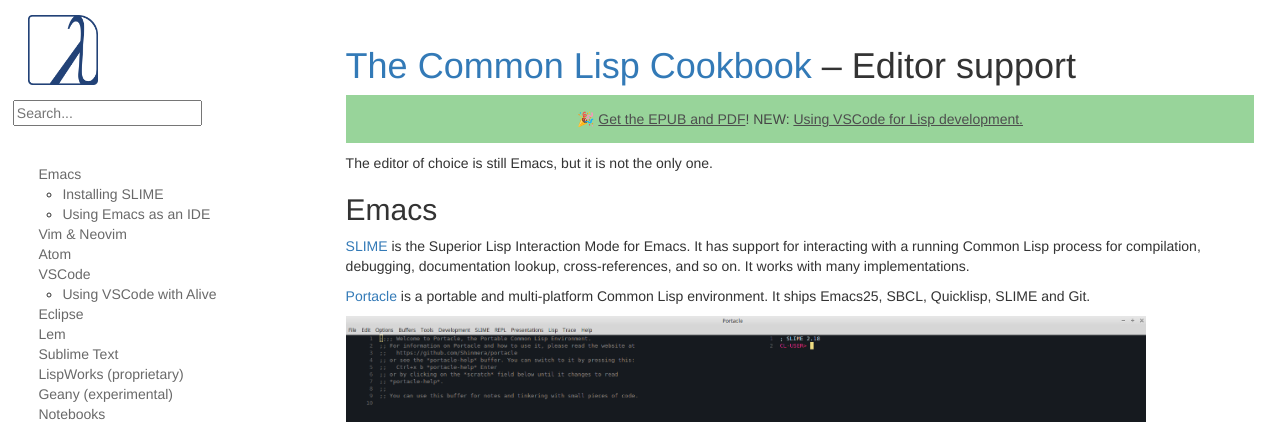
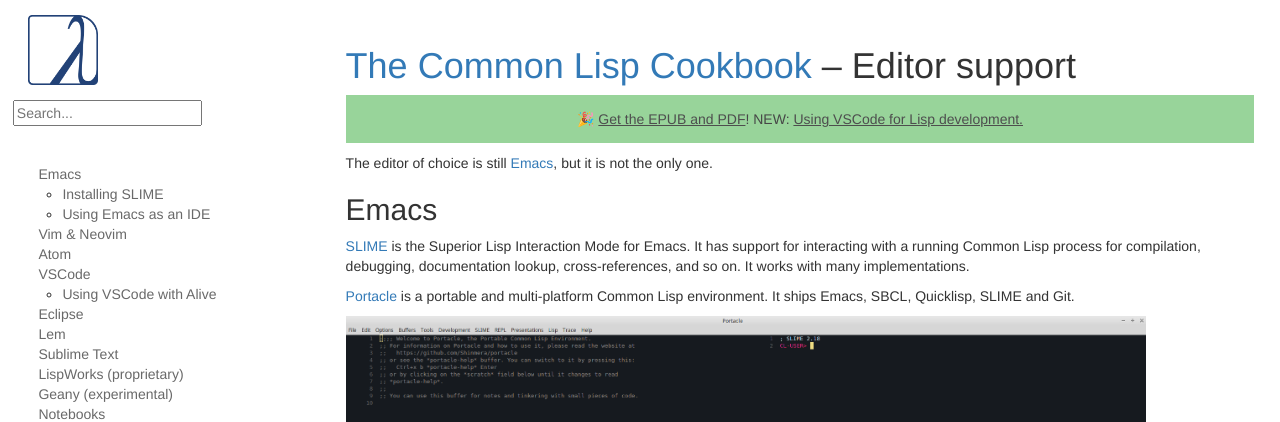
Before and after one commit to LispCookbook/cl-cookbook, a Jekyll site: the page built from editor-support.md, in a window 1280 px wide and 900 px high. Shown: the top 422 px of the window. Built offline with Jekyll 4.4.1, drawn with Linux system fonts in a browser that asks for light colours.

Commit message:
editors: Emacs++

```diff
--- a/editor-support.md
+++ b/editor-support.md
@@ -2,7 +2,7 @@
 title: Editor support
 ---
 
-The editor of choice is still Emacs, but it is not the only one.
+The editor of choice is still [Emacs](https://www.gnu.org/software/emacs/), but it is not the only one.
 
 ## Emacs
 
@@ -12,7 +12,7 @@
 lookup, cross-references, and so on. It works with many implementations.
 
 [Portacle](https://shinmera.github.io/portacle/) is a portable and
-multi-platform Common Lisp environment. It ships Emacs25, SBCL,
+multi-platform Common Lisp environment. It ships Emacs, SBCL,
 Quicklisp, SLIME and Git.
 
 <img src="assets/portacle.png"
```
